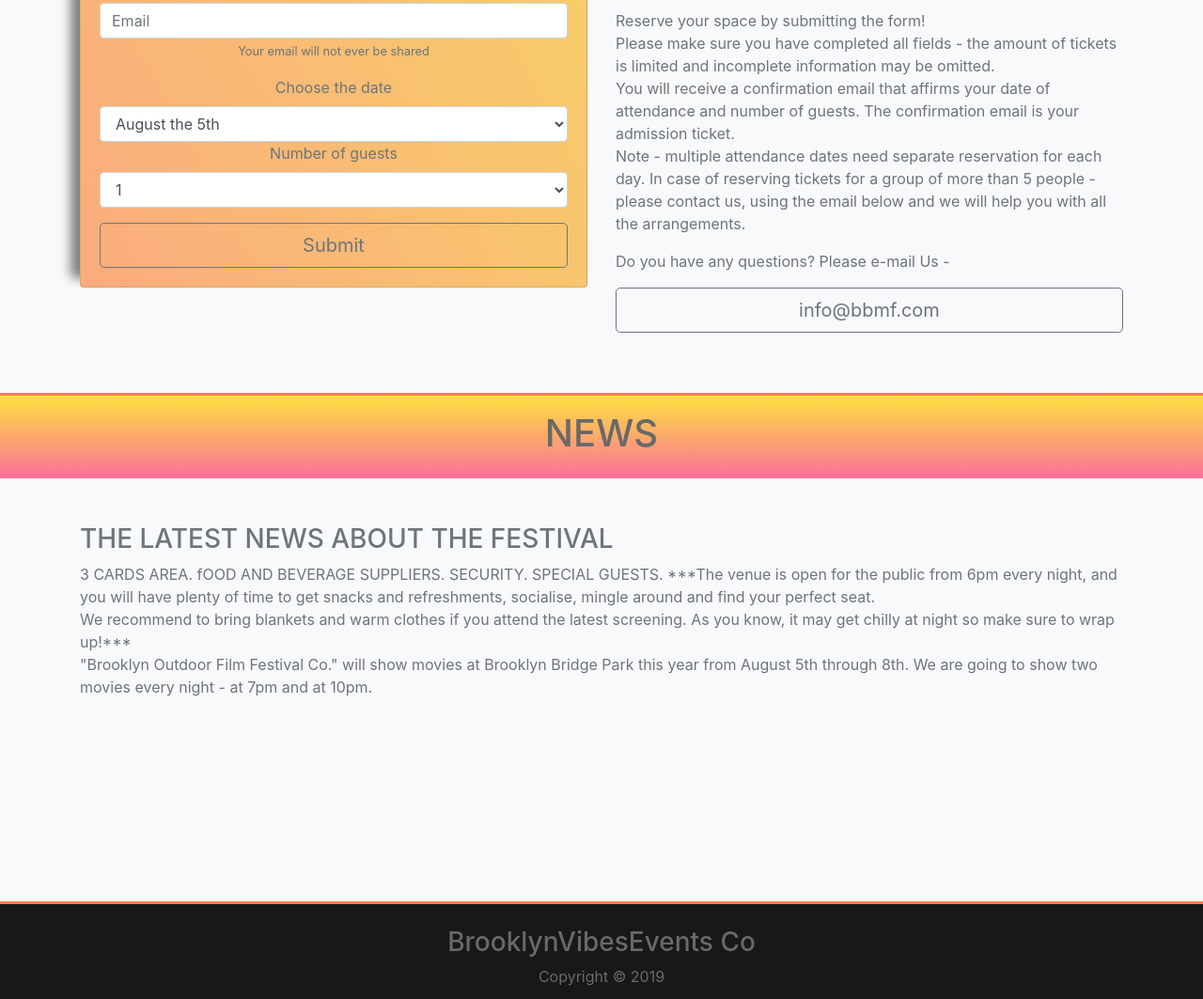
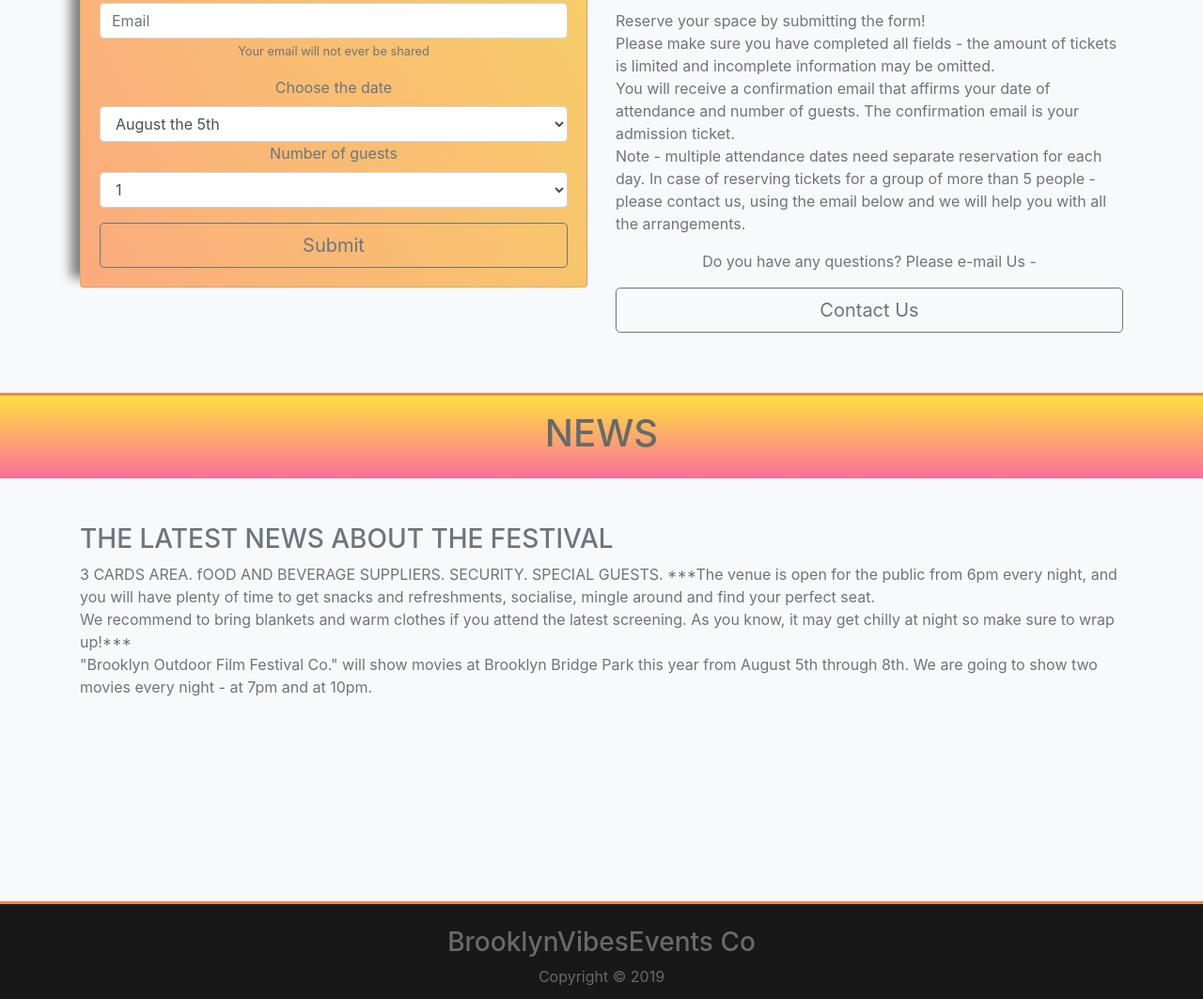
Before and after one commit to 7le7leo/outdoors-film-fest, a plain HTML site: page index.html in a window 1280 px wide. Shown: the part 1890-2953 px from the top of the page at 94% size. Drawn offline with nearby package versions, Linux system fonts and the light colour scheme.

Commit message:
added a modal in tickets area

```diff
--- a/index.html
+++ b/index.html
@@ -265,8 +265,9 @@
               Note - multiple attendance dates need separate reservation for each day.
               In case of reserving tickets for a group of more than 5 people - please contact us, using the email below and we will help you with all the arrangements.</p>
 
-              <p>Do you have any questions? Please e-mail Us - </p>
-              <button class="btn btn-outline-secondary btn-block btn-lg" type="button" description="emailto">info@bbmf.com</button>
+              <p class="text-center">Do you have any questions? Please e-mail Us - </p>
+              <button class="btn btn-outline-secondary btn-block btn-lg" data-toggle="modal" data-target="#contactModal">Contact Us</button>
+              <!--<button class="btn btn-outline-secondary btn-block btn-lg" type="button" description="emailto">info@bbmf.com</button>-->
               </p>
             </div>
           </div>
```
